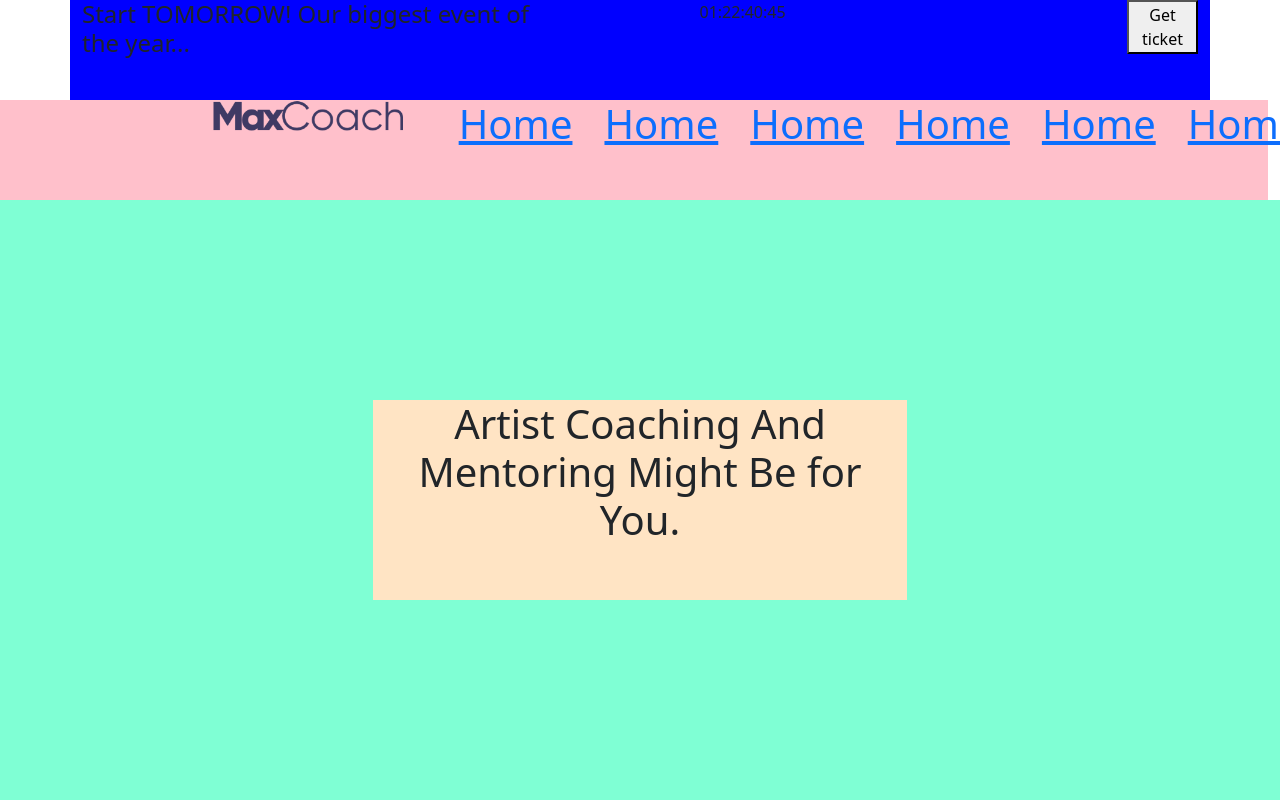
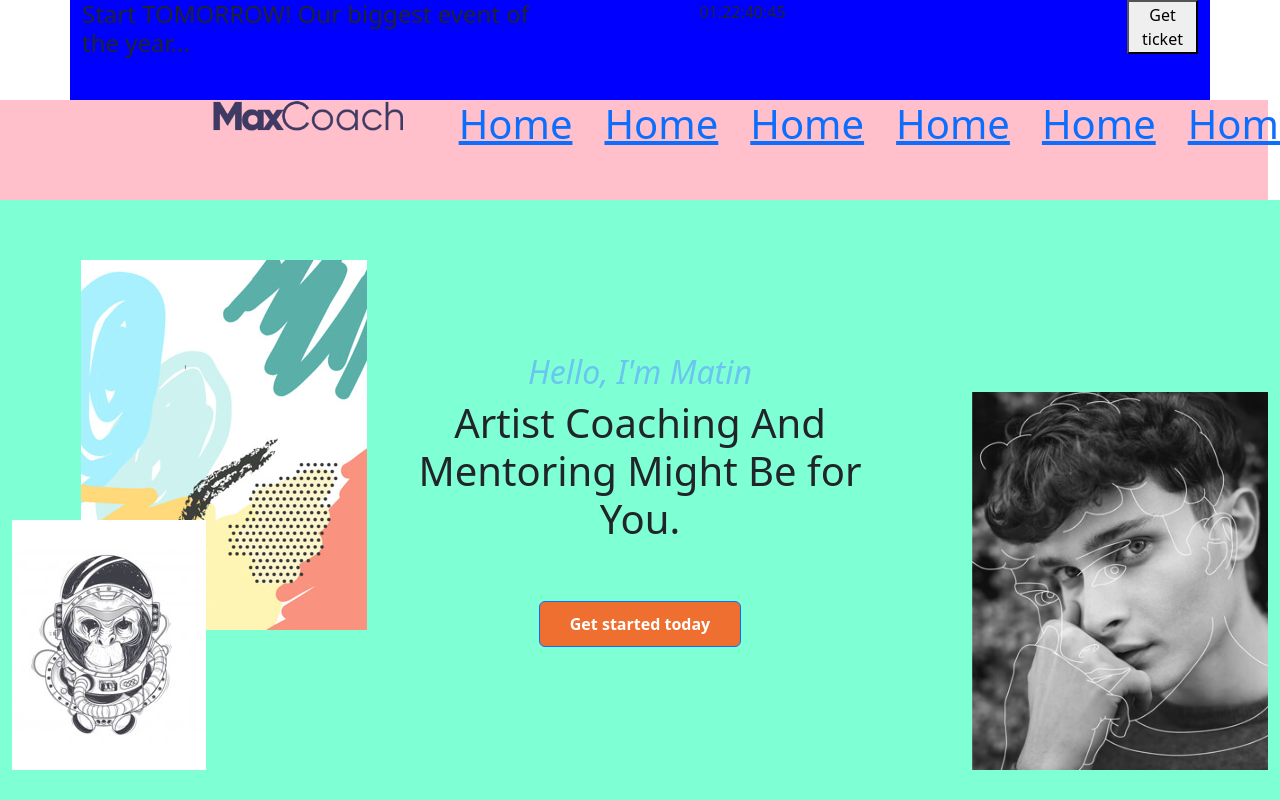
Before and after one commit to BeneArp/proj-html-vuejs, a Vue app: page / in a window 1280 px wide. Shown: the top 800 px of the page. Built offline with nearby package versions, Linux system fonts and the light colour scheme.

Commit message:
feat: add button and foreground images

```diff
--- a/src/components/JumbotronAppHome.vue
+++ b/src/components/JumbotronAppHome.vue
@@ -8,13 +8,36 @@ export default {
 <template>
 <section class="container-fluid">
 
-    <div class="row justify-content-center align-items-center">
+    <div class="row justify-content-between align-items-center">
+
+        <!-- div immagini sinistra -->
+        <div class="col-3">
+            <div id="img_left">
+                <img id="img-top" src="../assets/images/artist-hero-image-02.jpg" alt="">
+
+                <img src="../assets/images/artist-hero-image-01.jpg" alt="" id="img-bottom">
+
+            </div>
+
+        </div>
 
         <!-- div con testo -->
-        <div class="col-5">
-            <h1 class="text-center">
+        <div class="col-5 text-center">
+            <h2 class="styled-title">
+                Hello, I'm Matin
+            </h2>
+            <h1>
                 Artist Coaching And Mentoring Might Be for You.
             </h1>
+
+            <button type="button" class="btn btn-primary">Get started today</button>
+        </div>
+
+        <!-- div immagine destra -->
+        <div class="col-3 align-self-end">
+            <div id="img-right">
+                <img src="../assets/images/artist-hero-image-04.jpg" alt="">
+            </div>
         </div>
     </div>
 
@@ -23,6 +46,8 @@ export default {
 
 
 <style scoped lang="scss">
+
+@use '../styles/partials/variables' as *;
     section {
         background-color: aquamarine;
 
@@ -30,9 +55,62 @@ export default {
             height: 600px;
 
             .col-5 {
-                background-color: bisque;
-                height: 200px;
+                // background-color: bisque;
+
+                .styled-title {
+                    color: $light-blue;
+                    font-style: italic;
+                    font-weight: 200;
+                }
+
+                .btn-primary {
+                    background-color: $orange;
+                    padding:10px 30px;
+                    font-weight: bold;
+                    margin-top: 50px;
+
+                    &:hover {
+                        background-color: $light-blue;
+                    }
+                }
+
             }
+
+            .col-3 {
+                // background-color: blue;
+
+
+                #img_left {
+                    width: 100%;
+                    height: 600px;
+                    position: relative;
+                    // background-color: green;
+
+
+                    #img-top {
+                        position: absolute;
+                        right: -20%;
+                        top: 10%
+                    }
+
+                    #img-bottom {
+                        position: absolute;
+                        bottom: 5%;
+                        left: 0;
+                    }
+                }
+
+                #img-right {
+                    margin-bottom: 30px;
+                }
+
+
+            }
+
+
+
+
+
         }
 
 
```
